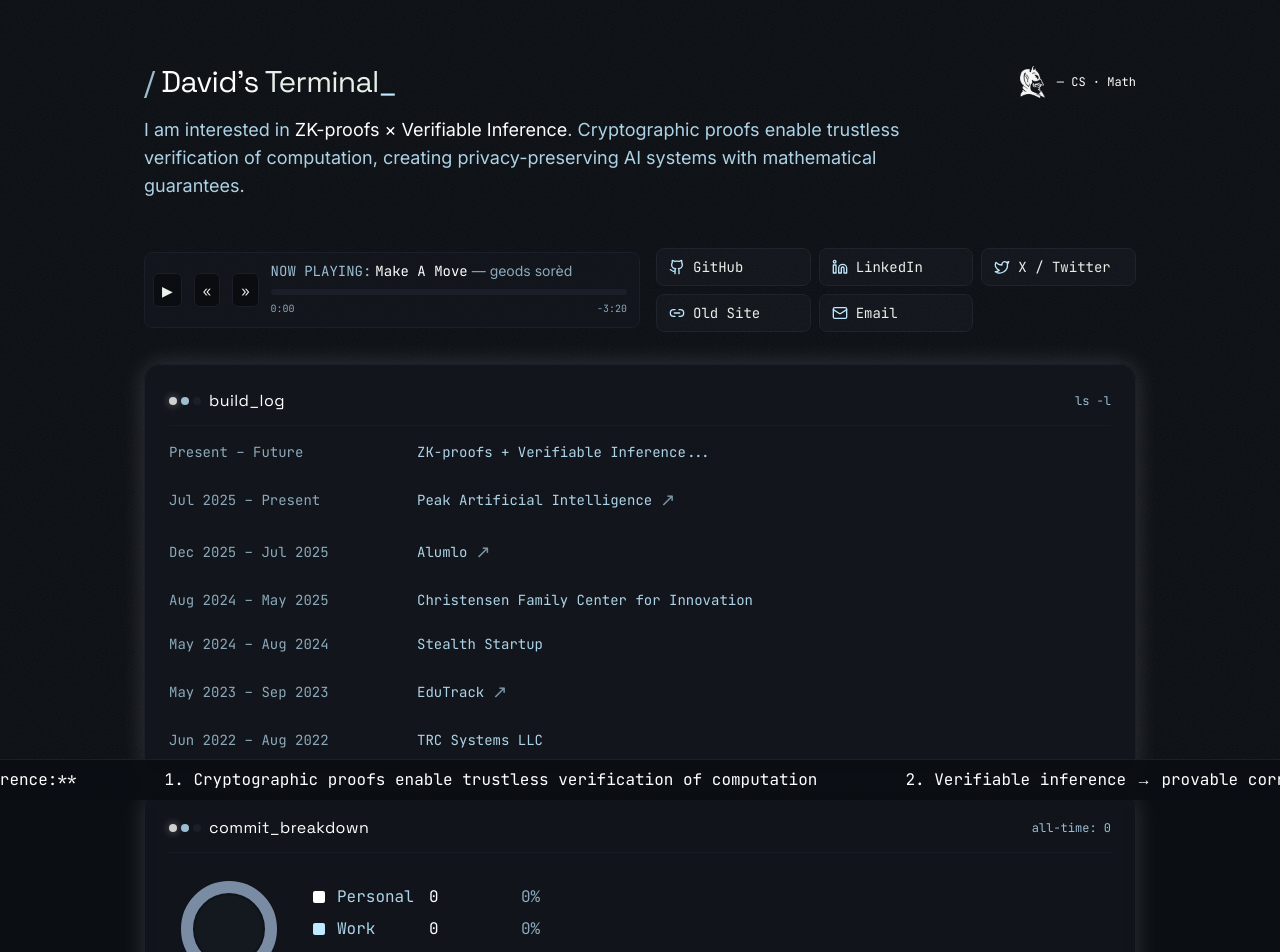
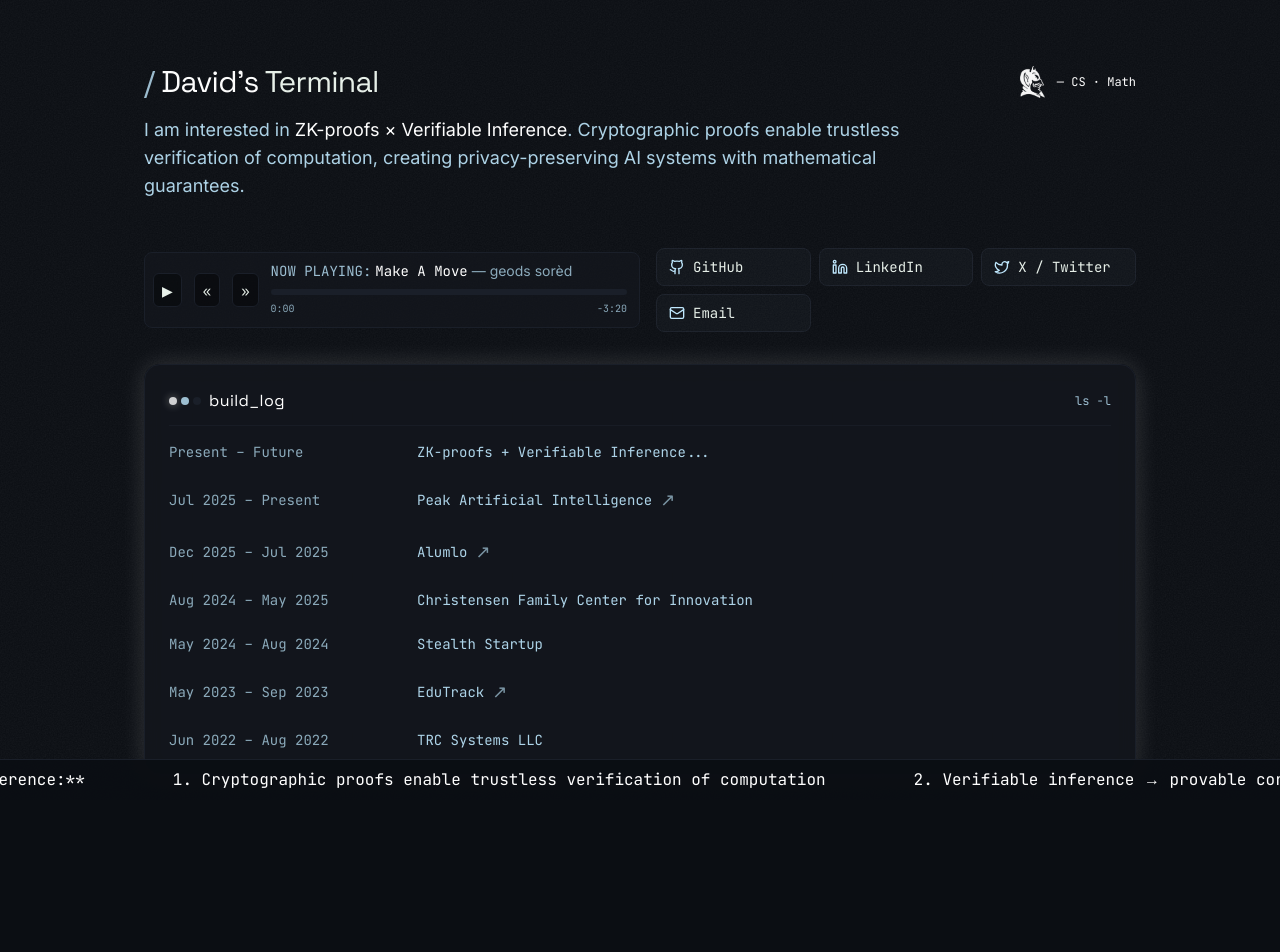
Before and after one commit to maimond123/davidmaimon.com, a Next.js app: page / in a window 1280 px wide. Shown: the top 952 px of the page. After the commit the page ends 871 px from the top, so only its background shows below. Built offline with nearby package versions, Linux system fonts and the light colour scheme.

Commit message:
simplified

```diff
--- a/app/page.tsx
+++ b/app/page.tsx
@@ -2,7 +2,6 @@ import TerminalCard from "@/components/TerminalCard";
 import LinksRail from "@/components/LinksRail";
 import Ticker from "@/components/Ticker";
 import VibePlayer from "@/components/VibePlayer";
-import CommitBreakdown from "@/components/CommitBreakdown";
 import Image from "next/image";
 import TypewriterTitle from "@/components/TypewriterTitle";
 
@@ -86,11 +85,6 @@ export default function Home() {
         </ul>
       </TerminalCard>
 
-      <div className="h-4" />
-
-      {/* All-time commit breakdown */}
-      <CommitBreakdown />
-
       <Ticker items={tickerItems} />
     </main>
   );
--- a/components/LinksRail.tsx
+++ b/components/LinksRail.tsx
@@ -4,7 +4,6 @@ const links = [
   { name: "GitHub", href: "https://github.com/maimond123", icon: Github },
   { name: "LinkedIn", href: "https://www.linkedin.com/in/david-maimon-3227ab23a", icon: Linkedin },
   { name: "X / Twitter", href: "https://x.com/ma1mon1des", icon: Twitter },
-  { name: "Old Site", href: "https://startuptechnologies.wixsite.com/davidmaimon", icon: Link2 },
   { name: "Email", href: "mailto:david.maimon@duke.edu", icon: Mail },
 ];
 
```
Also changed, not shown: 1 other file (tests, documents, lock files or other folders).
